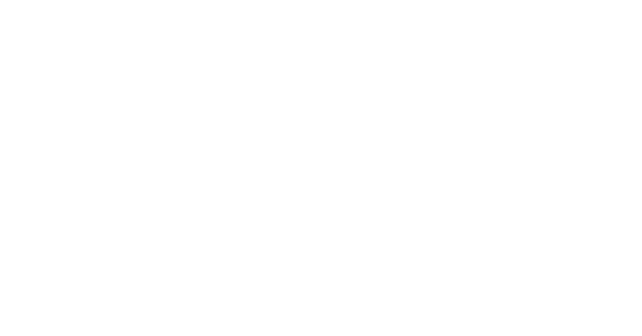
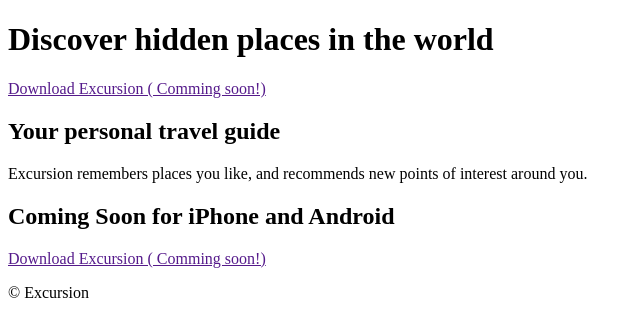
Before and after one commit to GrzegorzCiepiel/git_practice, a plain HTML site: page excursion/index.html in a window 1280 px wide. Shown: the whole page, without its empty margins (0-642 px from the left). Drawn offline with Linux system fonts and the light colour scheme.

Commit message:
add basic html

```diff
--- a/excursion/index.html
+++ b/excursion/index.html
@@ -2,9 +2,20 @@
 <html lang="en">
 <head>
     <meta charset="UTF-8">
-    <title>Title</title>
+    <title>Discover hidde places</title>
 </head>
 <body>
+    <h1>Discover hidden places in the world</h1>
+
+    <a href="">Download Excursion ( Comming soon!)</a>
+
+    <h2>Your personal travel guide</h2>
+    <p>Excursion remembers places you like, and recommends new points of interest around you.</p>
+
+    <h2>Coming Soon for iPhone and Android</h2>
+    <a href="">Download Excursion ( Comming soon!)</a>
+
+    <p>© Excursion</p>
 
 </body>
 </html>
```
